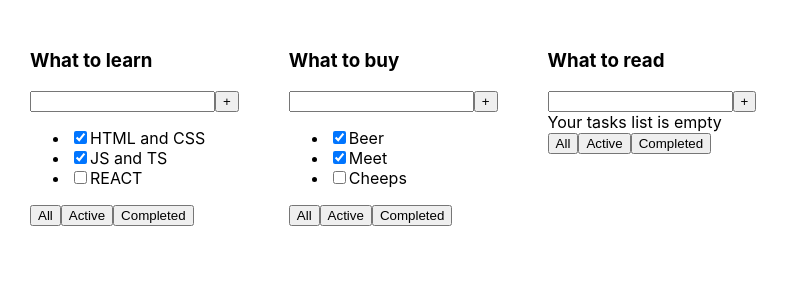
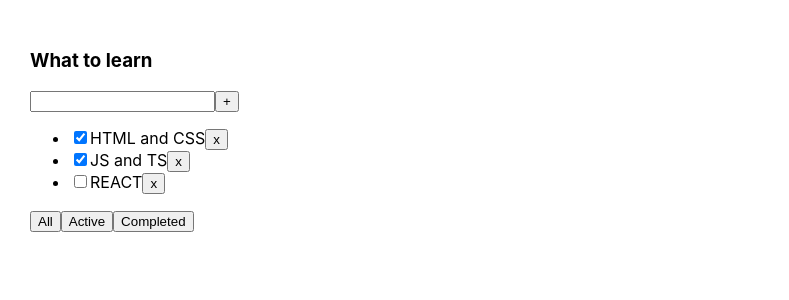
Before and after one commit to ArturOstrovskiy/todolist-01, a React (Vite) app: page / in a window 1280 px wide. Shown: the top 300 px of the page, without its empty margins (0-789 px from the left). Built offline with nearby package versions, Linux system fonts and the light colour scheme.

Commit message:
финальный результат после второго занятия

```diff
--- a/src/App.tsx
+++ b/src/App.tsx
@@ -1,40 +1,51 @@
 import './App.css'
 import {TaskType, TodolistItem} from "./TodolistItem.tsx";
+import {useState} from "react";
 
-
+export type FilterValuesType = "all"|"active"|"completed"
 //UI
 
 function App() {
   // Data
-  const todoListTitle_1 = "What to learn"
-  const todoListTitle_2 = "What to buy"
-  const todoListTitle_3 = "What to read"
-  const tasks_1: TaskType[] = [
+  const todoListTitle = "What to learn"
+
+
+  const [tasks, setTasks] = useState<TaskType[]>([
     {id: 1, title: "HTML and CSS", isDone: true},
     {id: 2, title: "JS and TS" , isDone: true},
     {id: 3, title: "REACT", isDone: false},
-  ]
-  const tasks_2: TaskType[] = [
-    {id: 1, title: "Beer", isDone: true},
-    {id: 2, title: "Meet" , isDone: true},
-    {id: 3, title: "Cheeps", isDone: false},
-  ]
+  ])
 
-  const tasks_3: TaskType[] = []
+
+  const deleteTask = (taskId: TaskType["id"]) => {
+    // Создаем новую структуру данных
+    const nextState = tasks.filter(task => task.id !== taskId)
+    // Передаем ее в реакт для обновления UI
+    setTasks(nextState)
+  }
+
+  //UI
+  const [filter, setFilter] = useState<FilterValuesType>("all")
+  const changeToDoListFilter = (filter: FilterValuesType) => {
+    setFilter(filter)
+  }
+
+
+  let tasksForRender: TaskType[] = tasks
+  if (filter === "active") {
+    tasksForRender = tasks.filter(task => task.isDone === false)
+  }
+  if (filter === "completed") {
+    tasksForRender = tasks.filter(task => task.isDone === true)
+  }
 
   return (
     <div className="app">
-      {TodolistItem({
-        title: todoListTitle_1,
-        tasks: tasks_1
-      })}
-      {TodolistItem({
-        title: todoListTitle_2,
-        tasks: tasks_2
-      })}
       <TodolistItem
-        title ={todoListTitle_3}
-        tasks ={tasks_3}
+        title ={todoListTitle}
+        tasks = {tasksForRender}
+        deleteTask ={deleteTask}
+        changeToDoListFilter={changeToDoListFilter}
       />
     </div>
   )
--- a/src/Button.tsx
+++ b/src/Button.tsx
@@ -1,11 +1,12 @@
 
 type Props = {
   title: string
+  onClick?: () => void
 }
 
 
 export const Button = (props: Props) => {
   return (
-    <button>{props.title}</button>
+    <button onClick={props.onClick}>{props.title}</button>
   )
 }
--- a/src/Task.tsx
+++ b/src/Task.tsx
@@ -1,6 +1,9 @@
+import {Button} from "./Button.tsx";
+
 type Props = {
   title: string;
   isDone: boolean;
+  deleteTask : () => void;
 }
 
 
@@ -9,6 +12,7 @@ export const Task = (props: Props) => {
     <li>
       <input type="checkbox" checked={props.isDone} />
       <span>{props.title}</span>
+      <Button title="x" onClick={props.deleteTask}/>
     </li>
   )
 }
--- a/src/TodolistItem.tsx
+++ b/src/TodolistItem.tsx
@@ -1,9 +1,12 @@
 import {Button} from "./Button.tsx";
 import {Task} from "./Task.tsx";
+import {FilterValuesType} from "./App.tsx";
 
 type Props = {
   title: string;
   tasks: TaskType[];
+  deleteTask : (taskId: TaskType["id"]) => void;
+  changeToDoListFilter : (filter: FilterValuesType) => void;
 }
 
 export type TaskType = {
@@ -13,14 +16,18 @@ export type TaskType = {
 }
 
 // Начинаем отрисовывать todoList
-export const TodolistItem = (props: Props) => {
+// export const TodolistItem = (props: Props) => {
 //   Или можно взять из объекта толко нужное
-// export const TodolistItem = ({title, tasks}: Props) => {
+export const TodolistItem = ({
+title,
+tasks,
+deleteTask,
+changeToDoListFilter
+}: Props) => {
 
-  const {title: title, tasks: tasks} = props;
+  // const {title: title, tasks: tasks} = props;
   // Можно в сокращенном виде
   // const {title, tasks} = props;
-
 
 //Заходим и проверяем есть ли в этом todoList'е таски
   const taskList = tasks.length === 0
@@ -29,14 +36,14 @@ export const TodolistItem = (props: Props) => {
     //Если таски есть, то будем создавать список <ul>
     :
     <ul>
-      {
-        tasks.map((task: TaskType) => {
-          return(
+      {tasks.map((task: TaskType) =>
             //Заполняем лишками, сколько их в tasks
-           <Task key = {task.id} title = {task.title} isDone={task.isDone}/>
-          )
-        })
-      }
+           <Task
+             key = {task.id}
+             title = {task.title}
+             isDone={task.isDone}
+             deleteTask={()=> deleteTask(task.id)}
+           />)}
     </ul>
 
   return (
@@ -49,9 +56,9 @@ export const TodolistItem = (props: Props) => {
       {/*Созданный список мы передаем сюда*/}
       {taskList}
       <div>
-        <Button title = "All"/>
-        <Button title = "Active"/>
-        <Button title = "Completed"/>
+        <Button title = "All" onClick={() => changeToDoListFilter("all")}/>
+        <Button title = "Active" onClick={() => changeToDoListFilter("active")}/>
+        <Button title = "Completed" onClick={() => changeToDoListFilter("completed")}/>
       </div>
     </div>
   )
```
